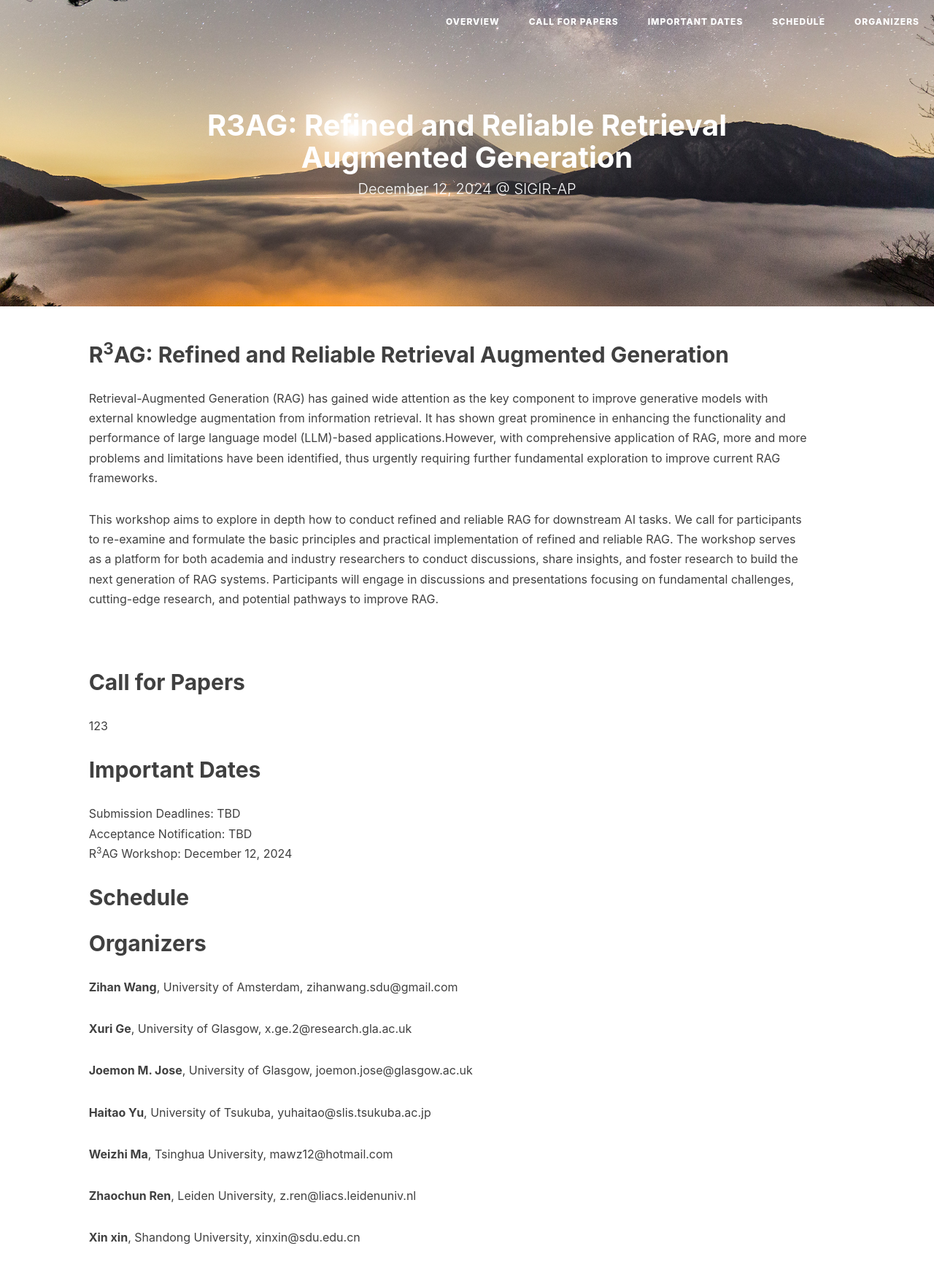
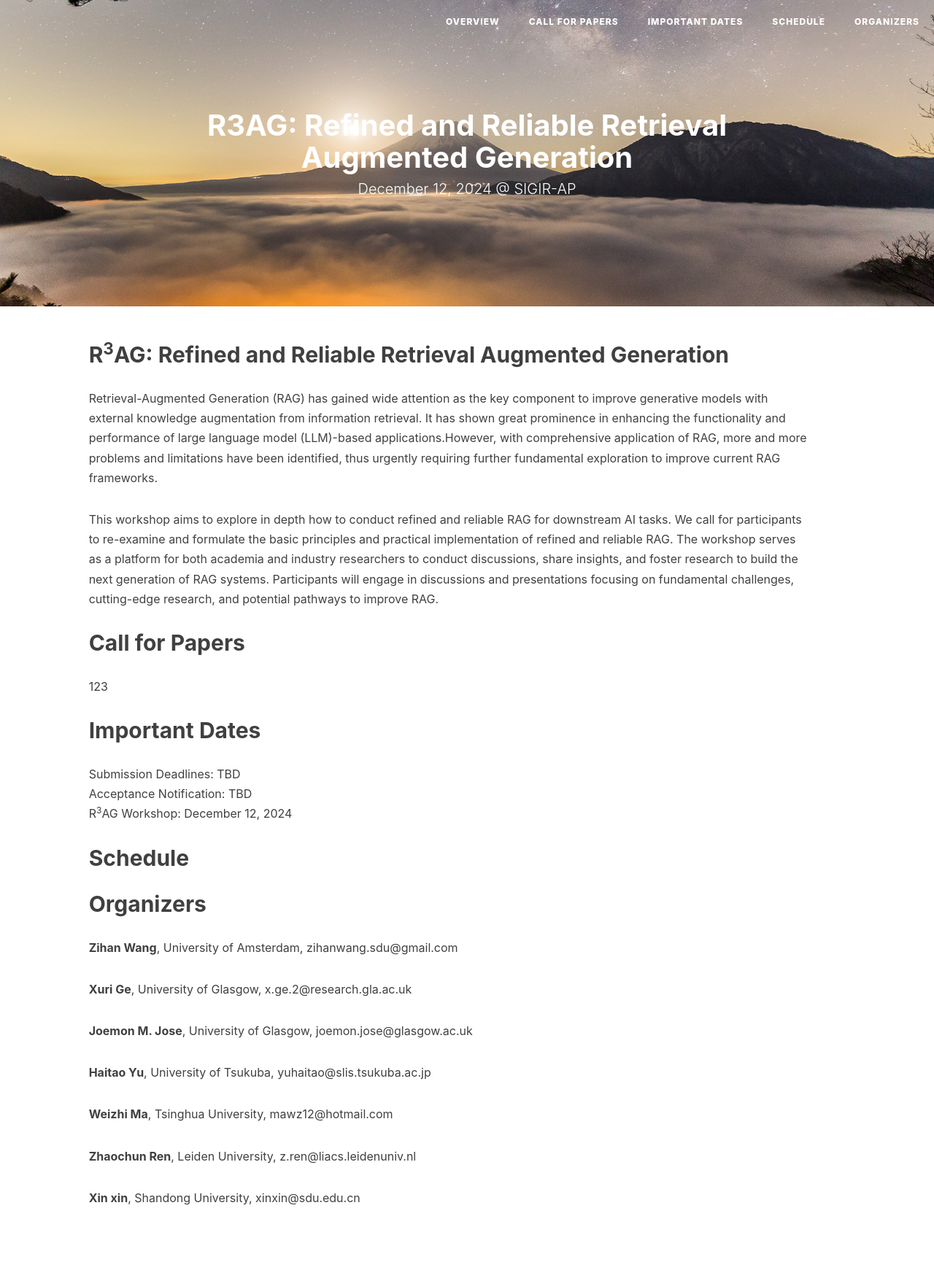
Before and after one commit to R3AG-SIGIR-AP/R3AG-SIGIR-AP.github.io, a Jekyll site: the page built from index.md, in a window 1280 px wide. Shown: the whole page at 73% size. Built offline with Jekyll 4.4.1, drawn with Linux system fonts in a browser that asks for light colours; nearby versions of some CDN libraries; our own code applies the rules of GitHub Pages for plain Markdown files; after the commit the page ends 1687 px from its top, so only the background shows below that.

Commit message:
basic clean up

```diff
--- a/index.md
+++ b/index.md
@@ -7,10 +7,8 @@ description: ""
  Retrieval-Augmented Generation (RAG) has gained wide attention as the key component to improve generative models  with external knowledge augmentation from information retrieval. It has shown great prominence in enhancing the functionality and performance of large language model (LLM)-based applications.However, with comprehensive application of RAG, more and more problems and limitations have been identified, thus urgently requiring further fundamental exploration to improve current RAG frameworks.
 
  This workshop aims to explore in depth how to conduct refined and reliable RAG for downstream AI tasks. We call for participants to re-examine and formulate the basic principles and practical implementation of refined and reliable RAG. The workshop serves as a platform for both academia and industry researchers to conduct discussions, share insights, and foster research to build the next generation of RAG systems. Participants will engage in discussions and presentations focusing on fundamental challenges, cutting-edge research, and  potential pathways to improve RAG.
-<br/>
-<br/>
 
-## <a name='Call for Papers' style="color: inherit; text-decoration: none;text-align: center;"> Call for Papers </a> <br/>
+## <a name='Call for Papers' style="color: inherit; text-decoration: none;text-align: center;"> Call for Papers </a>
 123
 
 ## <a name='Important Dates' style="color: inherit; text-decoration: none; text-align: center;"> Important Dates </a>
```
